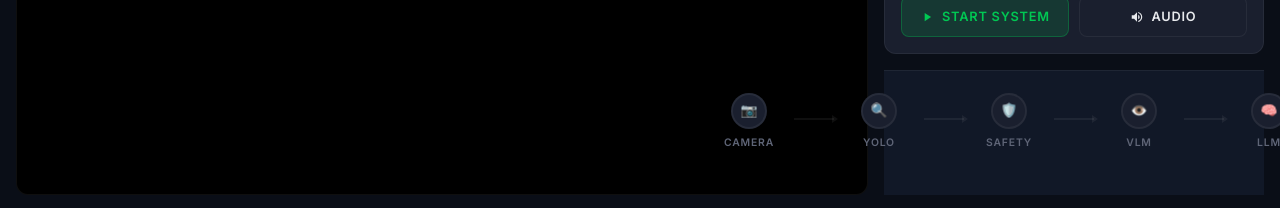
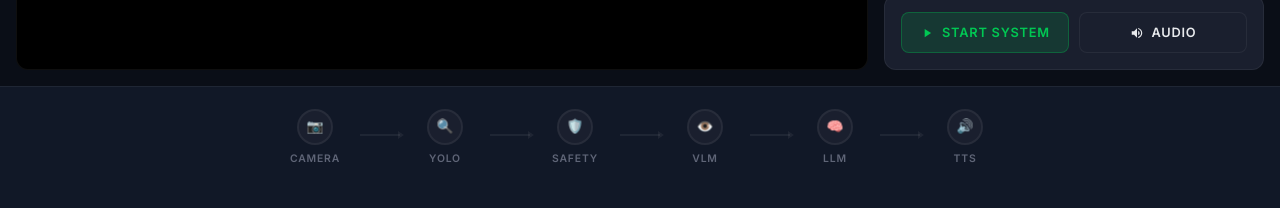
Before and after one commit to Aniket-68/WalkSense-Hackthon, a React app in the folder Frontend/: page / in a window 1280 px wide. Shown: the part 589-797 px from the top of the page. Built offline with nearby package versions, Linux system fonts and the light colour scheme; no server answers; the HTML template or start-up script is replaced by a standard one.

Commit message:
fix(frontend): restore full-width pipeline layout on desktop
Move desktop pipeline monitor out of the right panel to the app bottom row to prevent clipping on large screens.

```diff
--- a/Frontend/src/App.jsx
+++ b/Frontend/src/App.jsx
@@ -177,11 +177,13 @@ function App() {
         <div className="right-panel">
           <QueryDisplay state={state} onVoiceStateChange={setVoiceState} />
           <SystemControls state={state} onStartStop={handleStartStop} />
-          <div className="desktop-pipeline-wrap">
-            <PipelineMonitor state={state} />
-          </div>
         </div>
       </main>
+
+      {/* ─── Desktop Bottom Pipeline ─── */}
+      <div className="desktop-bottom-pipeline">
+        <PipelineMonitor state={state} />
+      </div>
 
       {/* ─── Mobile Control Dock ─── */}
       <MobileControlDock
--- a/Frontend/src/index.css
+++ b/Frontend/src/index.css
@@ -332,6 +332,10 @@ body {
 }
 
 .desktop-pipeline-wrap {
+  display: block;
+}
+
+.desktop-bottom-pipeline {
   display: block;
 }
 
@@ -1616,6 +1620,10 @@ body {
   }
 
   .desktop-pipeline-wrap {
+    display: none;
+  }
+
+  .desktop-bottom-pipeline {
     display: none;
   }
 
```
